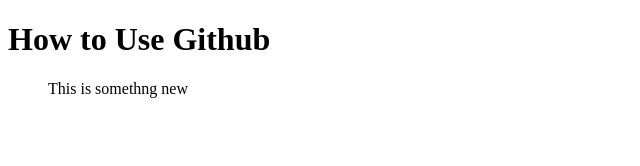
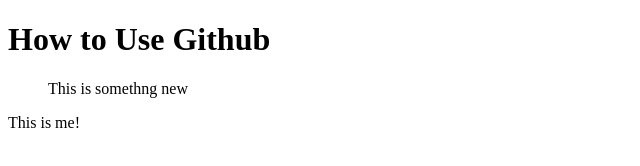
Before and after one commit to sarahnakazzi/javascriptDevelopment, a plain HTML site: page index.html in a window 1280 px wide. Shown: the full height of the page, 0-640 px from the left. Drawn offline with Linux system fonts and the light colour scheme.

Commit message:
I added a paragraph

```diff
--- a/index.html
+++ b/index.html
@@ -8,5 +8,6 @@
 <body>
   <h1>How to Use Github</h1>
   <blockquote>This is somethng new</blockquote>
+  <p>This is me!</p>
 </body>
 </html>
```
